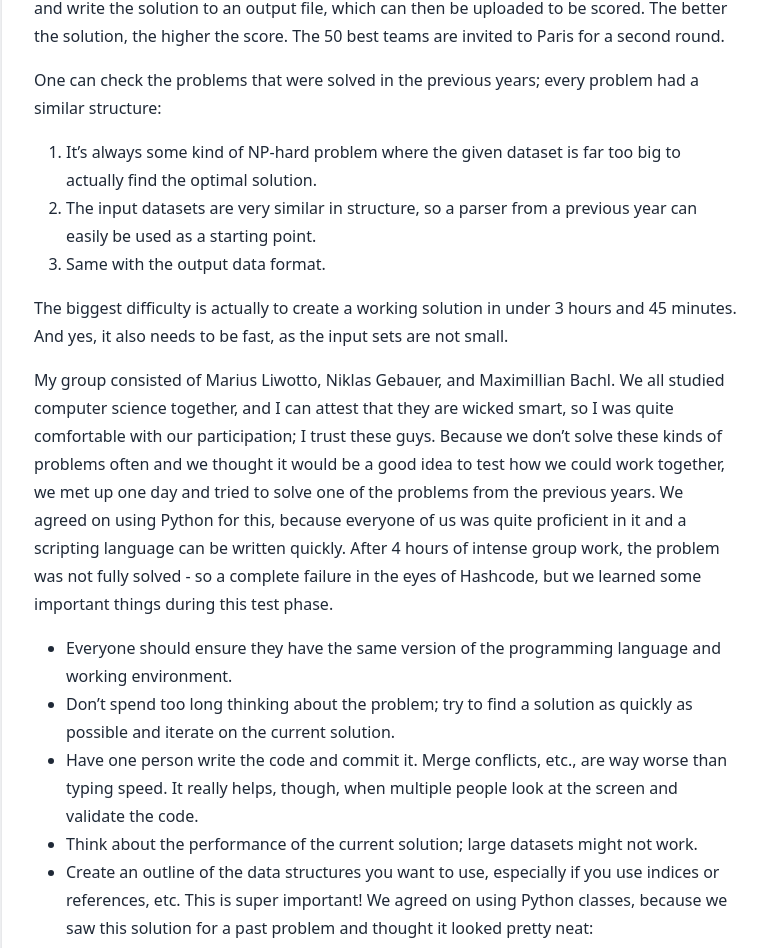
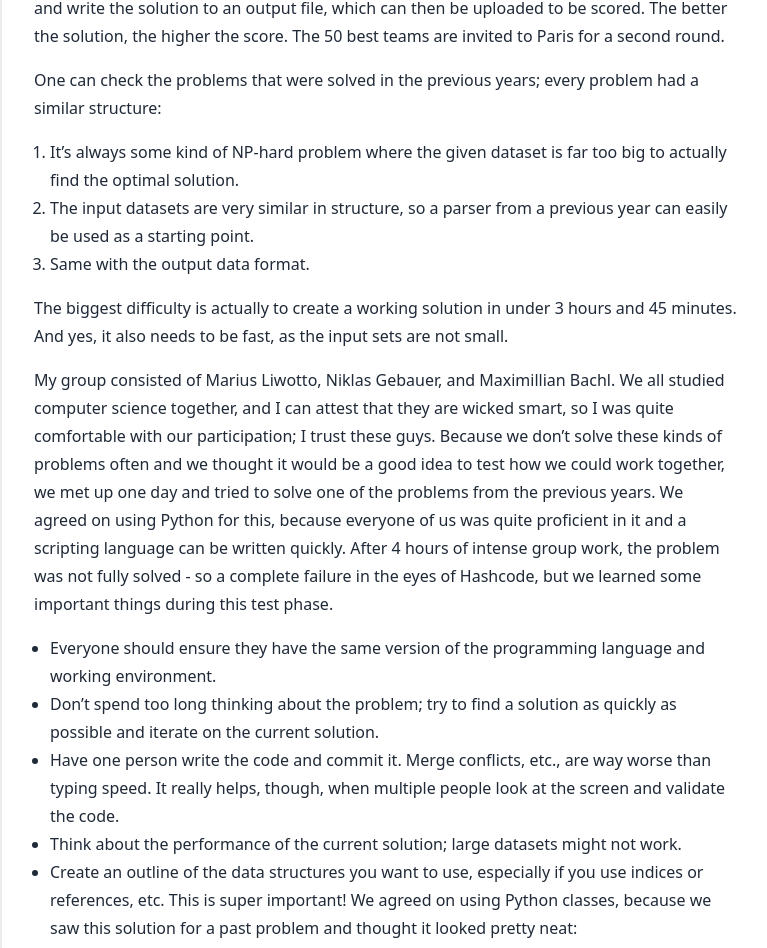
Before and after one commit to TN1ck/tn1ck.com, a Next.js app: page /blog/hashcode in a window 1280 px wide. Shown: the part 458-1406 px from the top of the page, without its empty margins (254-1021 px from the left). Built offline with nearby package versions, Linux system fonts and the light colour scheme.

Commit message:
chore: update the index style a bit

```diff
--- a/pages/blog/index.tsx
+++ b/pages/blog/index.tsx
@@ -19,7 +19,7 @@ const Home: NextPage = () => {
   return (
     <Container activeId="blog">
       <h2 className="text-3xl mb-4">{"Blog index"}</h2>
-      <ul className="list-disc list-outside">
+      <ul className="">
         {BLOG_ENTRIES.map((metadata) => (
           <li key={metadata.title} className="mb-2">
             <Link className="link" href={`/blog/${metadata.slug}`}>
--- a/styles/globals.css
+++ b/styles/globals.css
@@ -22,14 +22,6 @@ body {
 
 .link:hover {
   box-shadow: 0 4px 0px 0 rgb(253 224 71), inset 0 -20px 0 0 rgb(253 224 71);
-}
-
-ul {
-  @apply list-outside list-disc pl-4;
-}
-
-ol {
-  @apply list-outside list-decimal pl-4;
 }
 
 address {
@@ -60,8 +52,12 @@ address {
   @apply text-2xl mb-4 mt-8;
 }
 
-.blog ol, ul {
-  @apply my-4 ml-4;
+.blog ul {
+  @apply my-4 ml-4 list-outside list-disc;
+}
+
+.blog ol {
+  @apply my-4 ml-4 list-outside list-decimal;
 }
 
 .blog blockquote {
```
